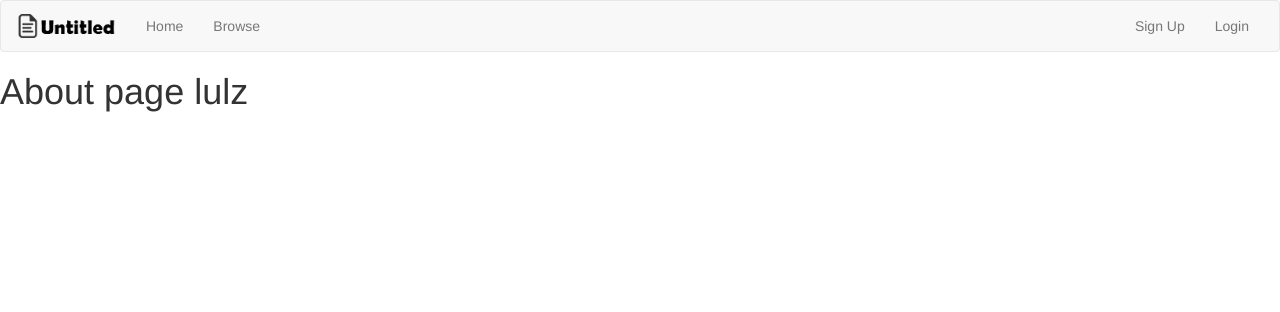
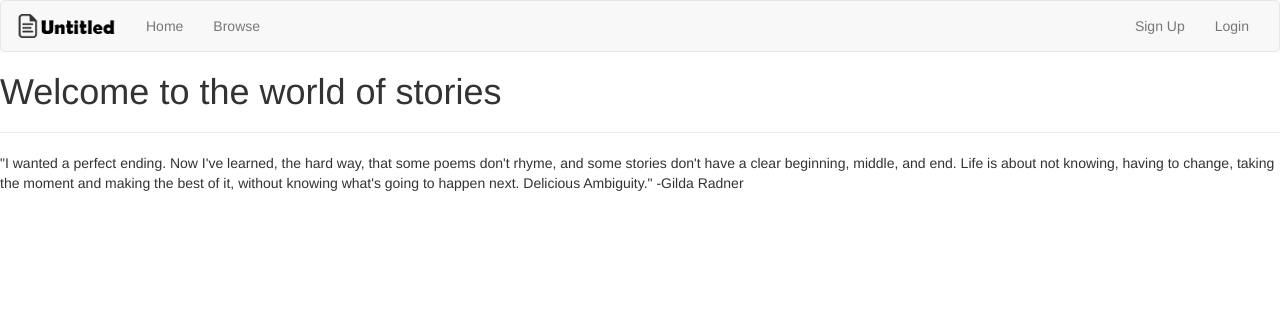
Before and after one commit to drothblatt/Untitled, a Flask app: page / in a window 1280 px wide. Shown: the top 312 px of the page. Run offline with Flask 2, Linux system fonts and the light colour scheme; some libraries are stand-ins or nearby versions.

Commit message:
added most bestest quote ever

```diff
--- a/templates/home.html
+++ b/templates/home.html
@@ -2,6 +2,8 @@
 
 {% block body %}
 
-<h1>About page lulz</h1>
+<h1>Welcome to the world of stories</h1>
+<hr>
+<p>"I wanted a perfect ending. Now I've learned, the hard way, that some poems don't rhyme, and some stories don't have a clear beginning, middle, and end. Life is about not knowing, having to change, taking the moment and making the best of it, without knowing what's going to happen next. Delicious Ambiguity." -Gilda Radner</p>
 
 {% endblock %}
```
